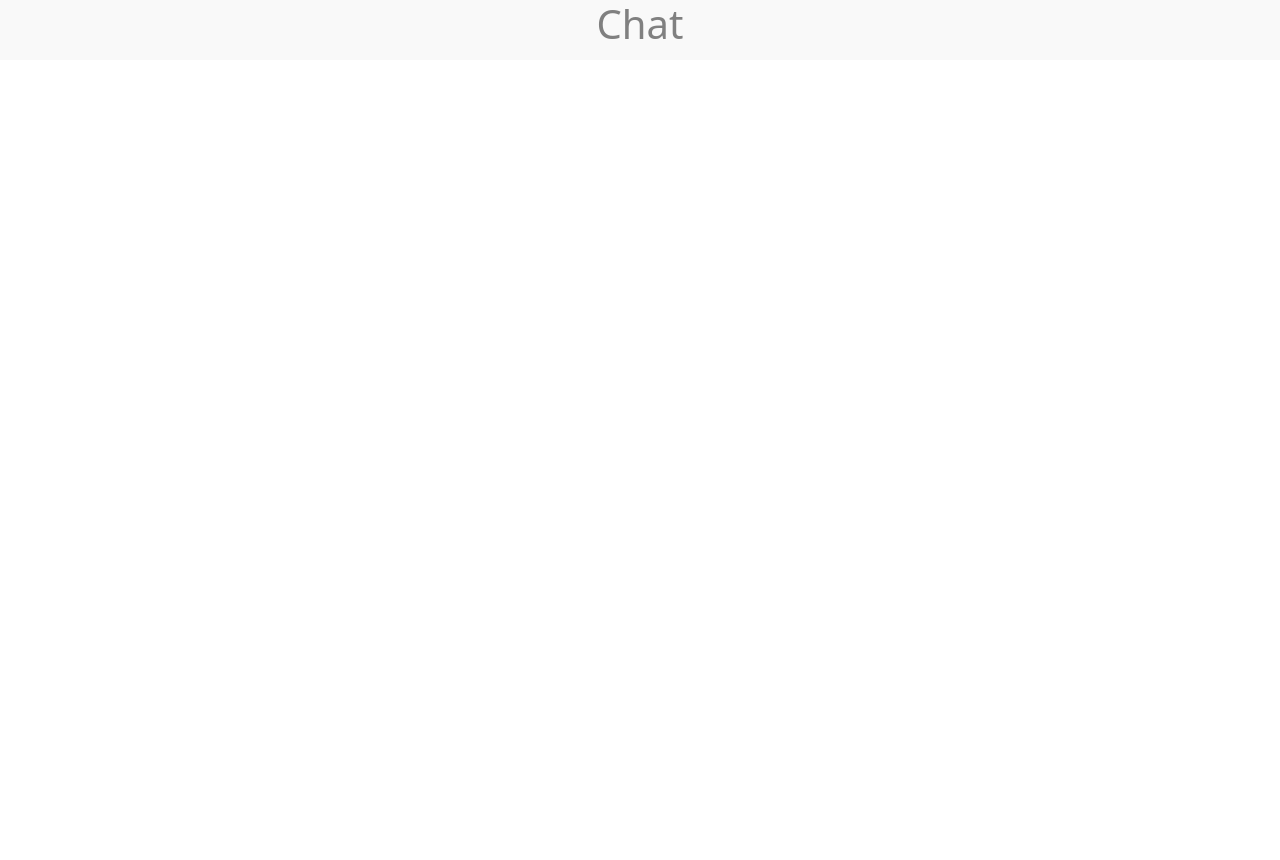
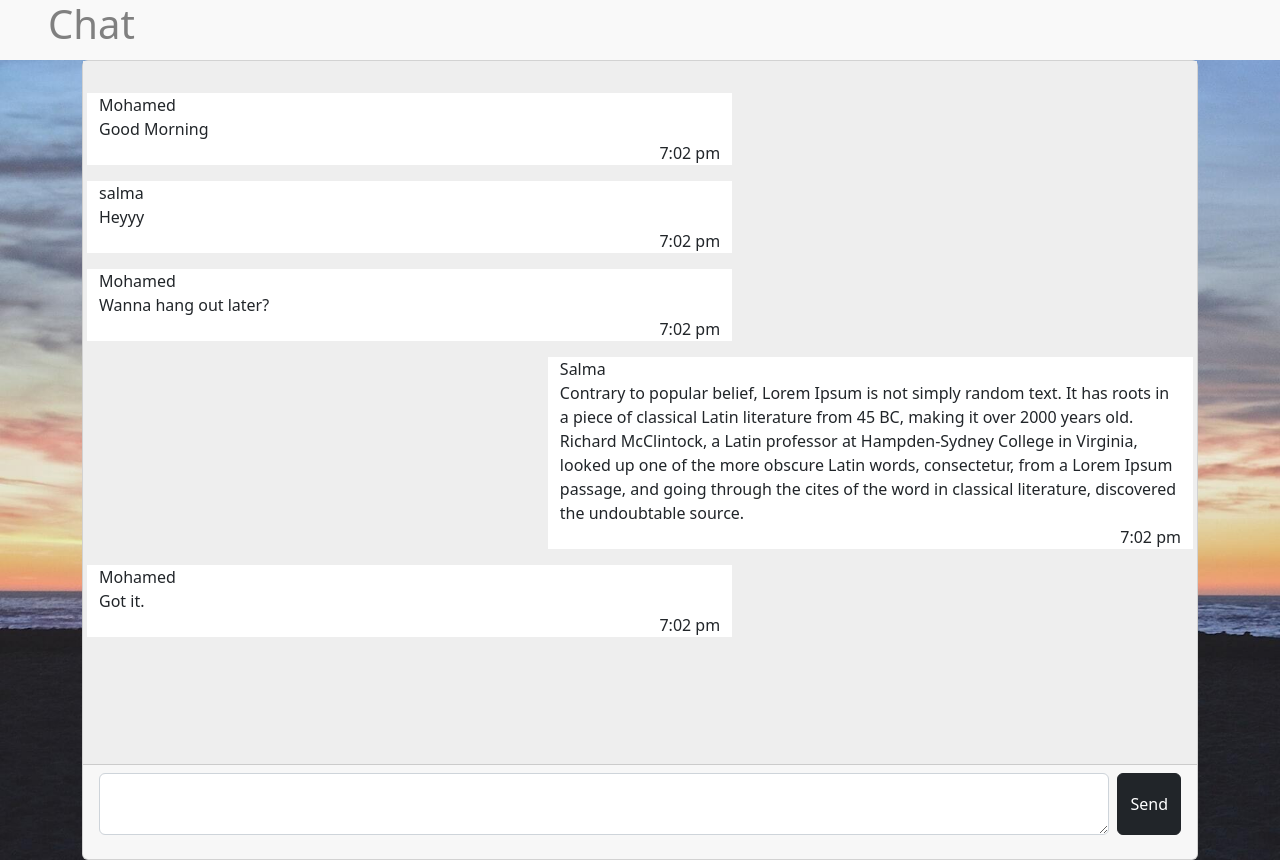
Before and after one commit to MariamYoussef23/Chat-FrontEnd, a React (Create React App) app: page /chat in a window 1280 px wide. Before the commit the page ends 800 px from the top, so only its background shows below. Built offline with nearby package versions, Linux system fonts and the light colour scheme.

Commit message:
chat page

```diff
--- a/src/App.css
+++ b/src/App.css
@@ -1,6 +1,4 @@
-.App {
-  text-align: center;
-}
+
 
 .App-logo {
   height: 40vmin;
--- a/src/components/loginForm.tsx
+++ b/src/components/loginForm.tsx
@@ -17,7 +17,7 @@ const LoginForm = () => {
       password: Yup.string().required("Required"),
     }),
     onSubmit: () => {
-
+     formik.resetForm
     },
   });
 
@@ -63,7 +63,7 @@ const LoginForm = () => {
           color: "white",
           border: "#464646",
         }}
-        className="w-100 mt-5"
+        className="w-100 mt-5 w-"
         type="submit"
       >
         Sign In
--- a/src/components/signUpForm.tsx
+++ b/src/components/signUpForm.tsx
@@ -20,7 +20,9 @@ export const SignUpForm = () => {
       password: Yup.string().min(4).max(10).required("Required"),
     }),
 
-    onSubmit: () => {},
+    onSubmit: () => {
+      formik.resetForm
+    },
   });
   return (
     <Form style={{ width: "50%" }}>
--- a/src/pages/chat.tsx
+++ b/src/pages/chat.tsx
@@ -1,10 +1,72 @@
+import { Col, Container, Row } from "react-bootstrap";
+import bgImage from "../images/bg-img.jpg";
+import Card from "react-bootstrap/Card";
+import Button from "react-bootstrap/Button";
+import Form from "react-bootstrap/Form";
+import React, { useState } from "react";
+
 const Chat = () => {
+  const [users, setUsers] = useState([
+    { name: "Mohamed", message: "Good Morning" },
+    { name: "salma",message: "Heyyy" },
+    { name: "Mohamed", message: "Wanna hang out later?" },
+    {
+      name: "Salma",
+      message:
+        "Contrary to popular belief, Lorem Ipsum is not simply random text. It has roots in a piece of classical Latin literature from 45 BC, making it over 2000 years old. Richard McClintock, a Latin professor at Hampden-Sydney College in Virginia, looked up one of the more obscure Latin words, consectetur, from a Lorem Ipsum passage, and going through the cites of the word in classical literature, discovered the undoubtable source.",
+    },
+    { name: "Mohamed", message: "Got it. " },
+  ]);
   return (
     <>
-      <div style={{ height: "60px", backgroundColor: "#f9f9f9", color:"grey" }}>
-        <h1>
-        Chat
-        </h1>
+      <div
+        style={{ height: "60px", backgroundColor: "#f9f9f9", color: "grey" }}
+        className="text-start ps-5"
+      >
+        <h1>Chat</h1>
+      </div>
+      <div
+        style={{
+          backgroundImage: `url(${bgImage}`,
+          backgroundSize: "cover ",
+          backgroundRepeat: "no-repeat",
+          width: "100%",
+        }}
+        className="min-vh-100"
+      >
+        <Container>
+          <Card className="min-vh-100">
+            <Card.Body style={{backgroundColor: "#EEE"}}>
+              {users.map((user) => (
+                <Row lg="1" md='1' className={
+                  user.name == "Salma"
+                    ? "justify-content-end d-flex mt-3"
+                    : "justify-content-start d-flex mt-3"
+                }>
+                  <Col lg="7" md="7"
+
+                    style = {{backgroundColor: 'white'}}
+                  >
+                    <div>{user.name}</div>
+                    <div>{user.message}</div>
+                    <span style={{float: "right"}}>7:02 pm</span>
+                  </Col>
+                </Row>
+              ))}
+            </Card.Body>
+            <Card.Footer>
+              <Form.Group
+                className="mb-3 d-flex justify-content-between"
+                controlId="message"
+              >
+                <Form.Control as="textarea" type="message" />
+                <Button variant="dark" type="submit" className='ms-2'>
+                  Send
+                </Button>
+              </Form.Group>
+            </Card.Footer>
+          </Card>
+        </Container>
       </div>
     </>
   );
--- a/src/pages/conversations.tsx
+++ b/src/pages/conversations.tsx
@@ -7,6 +7,7 @@ const Conversations = () => {
     <>
       <div
         style={{ height: "60px", backgroundColor: "#f9f9f9", color: "grey" }}
+        className="text-start ps-5"
       >
         <h1>Chat</h1>
       </div>
```
